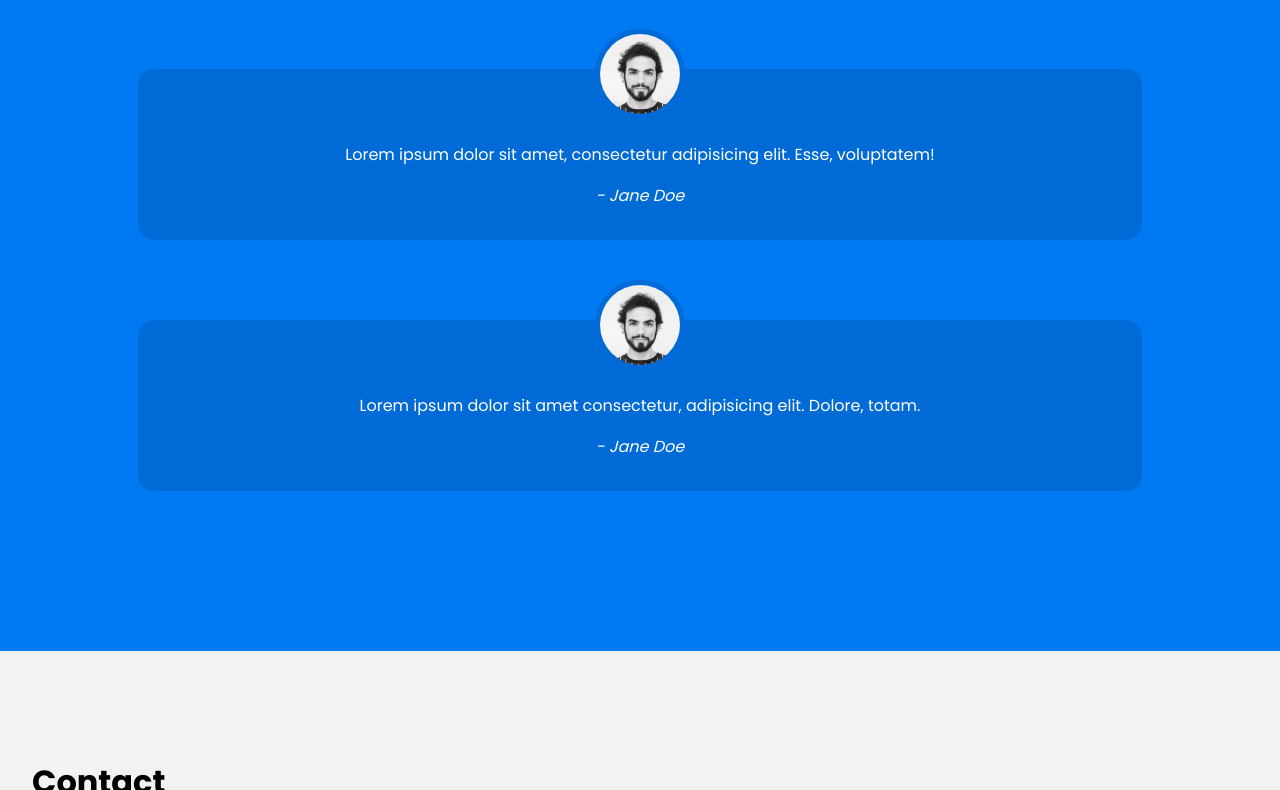
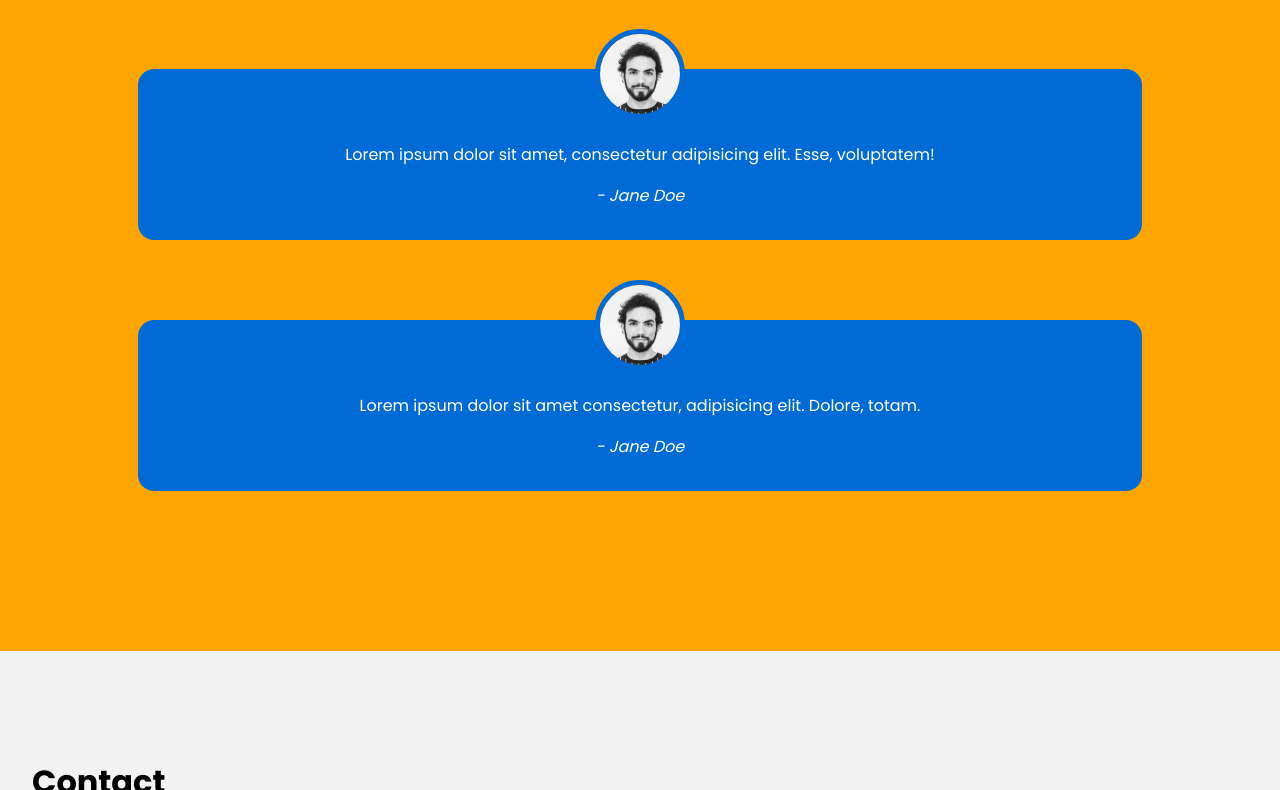
Before and after one commit to brainzvsbeauty2/HTML-CSS-Practice, a plain HTML site: page index.html in a window 1280 px wide. Shown: the part 2010-2800 px from the top of the page. Drawn offline with nearby package versions, Linux system fonts and the light colour scheme; files that its build step writes are made by us from their sources; files whose address does not match are found by name.

Commit message:
made changes on laptop workspace to my local repository from my desktop

```diff
--- a/css/main.scss
+++ b/css/main.scss
@@ -1,7 +1,7 @@
 @import url('https://fonts.googleapis.com/css2?family=Lato:wght@400;700&family=Noto+Sans&family=Poppins:wght@400;700&display=swap');
 
 :root{
-    --primary-color:#007AF3;
+    --primary-color:orange;
 }
 
 body{
```
